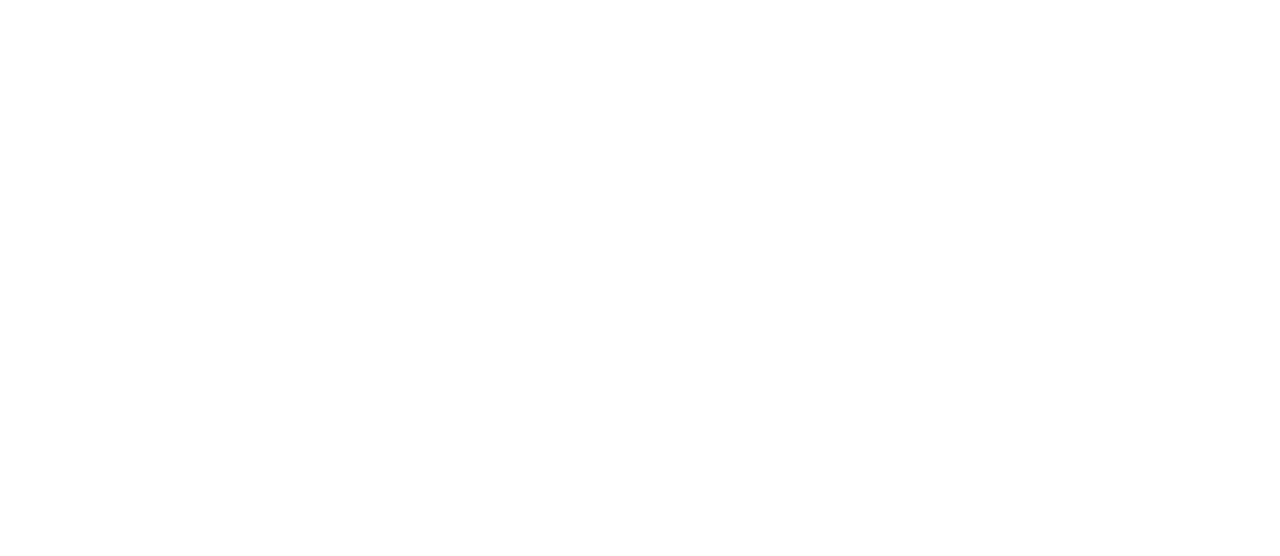
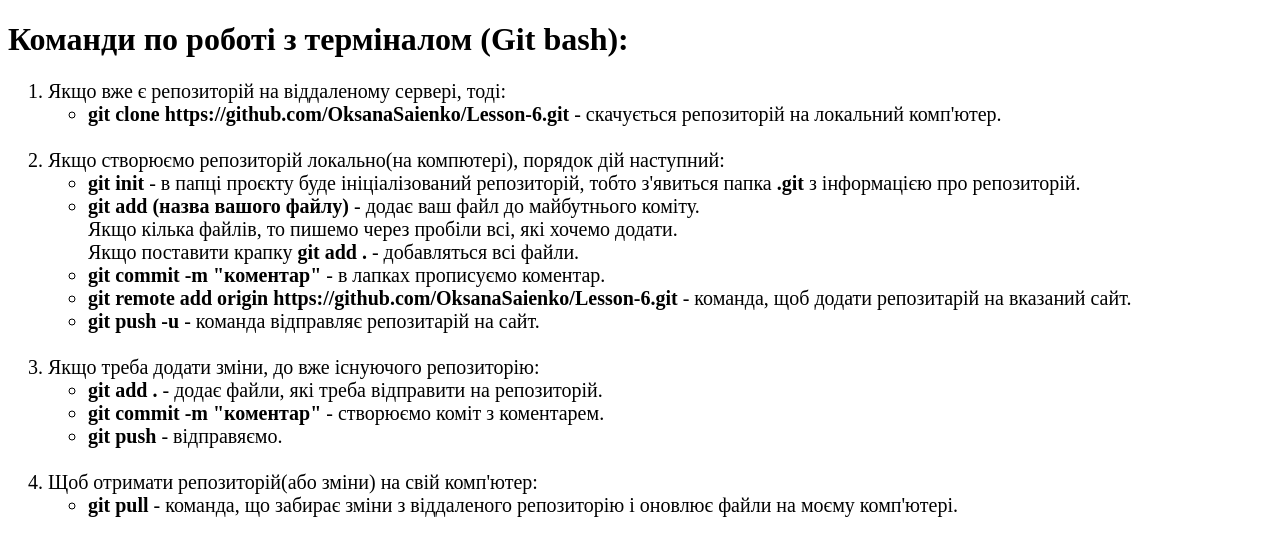
Before and after one commit to OksanaSaienko/Lesson-6, a plain HTML site: page index.html in a window 1280 px wide. Drawn offline with Linux system fonts and the light colour scheme.

Commit message:
Added git commands description

```diff
--- a/index.html
+++ b/index.html
@@ -4,8 +4,50 @@
     <meta charset="UTF-8">
     <meta name="viewport" content="width=device-width, initial-scale=1.0">
     <title>Document</title>
+    <style>
+        ol{
+            line-height: unset;
+            font-size: 20px;
+        }
+        /* тут не працює, не розумію чому */
+        /*ol>li{
+            font-weight: bolder;
+        } */
+
+    </style>
 </head>
 <body>
-
+    <h1>Команди по роботі з терміналом (Git bash):</h1>
+    <ol>
+        <li>
+            Якщо вже є репозиторій на віддаленому сервері, тоді:
+            <ul>
+                <li> <b>git clone https://github.com/OksanaSaienko/Lesson-6.git</b> - скачується репозиторій на локальний комп'ютер. </li>
+            </ul> <br>
+        </li>
+        <li> Якщо створюємо репозиторій локально(на компютері), порядок дій наступний:
+            <ul>
+                <li> <b>git init</b> - в папці проєкту буде ініціалізований репозиторій, тобто з'явиться папка <b>.git</b> з інформацією про репозиторій.</li>
+                <li> <b>git add (назва вашого файлу)</b> - додає ваш файл до майбутнього коміту. <br>
+                Якщо кілька файлів, то пишемо через пробіли всі, які хочемо додати. <br>
+                Якщо поставити крапку <b>git add .</b> - добавляться всі файли.</li>
+                <li> <b>git commit -m "коментар"</b> - в лапках прописуємо коментар.</li>
+                <li> <b>git remote add origin https://github.com/OksanaSaienko/Lesson-6.git</b> - команда, щоб додати репозитарій на вказаний сайт.</li>
+                <li> <b>git push -u</b> - команда відправляє репозитарій на сайт.</li>
+            </ul> <br>
+        </li>
+        <li>Якщо треба додати зміни, до вже існуючого репозиторію:
+            <ul>
+                <li> <b>git add .</b> - додає файли, які треба відправити на репозиторій.</li>
+                <li> <b>git commit -m "коментар"</b> - створюємо коміт з коментарем.</li>
+                <li> <b> git push</b> - відправяємо.</li>
+            </ul> <br>
+        </li>
+        <li>Щоб отримати репозиторій(або зміни) на свій комп'ютер:
+            <ul>
+                <li><b>git pull</b> - команда, що забирає зміни з віддаленого репозиторію і оновлює файли на моєму комп'ютері.</li>
+                </ul>
+        </li>
+    </ol>
 </body>
 </html>
```
